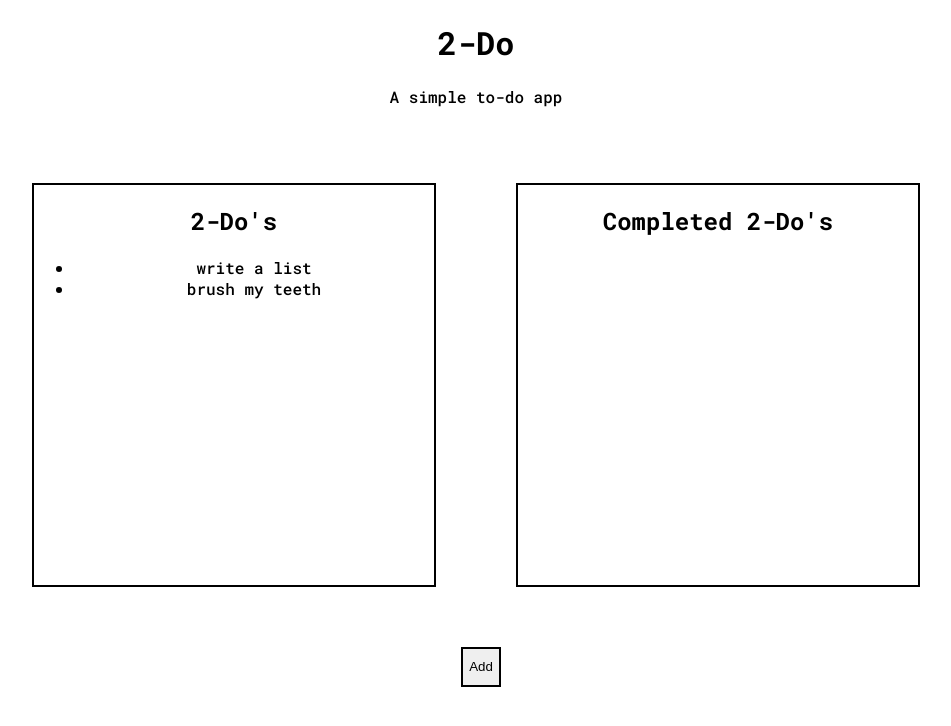
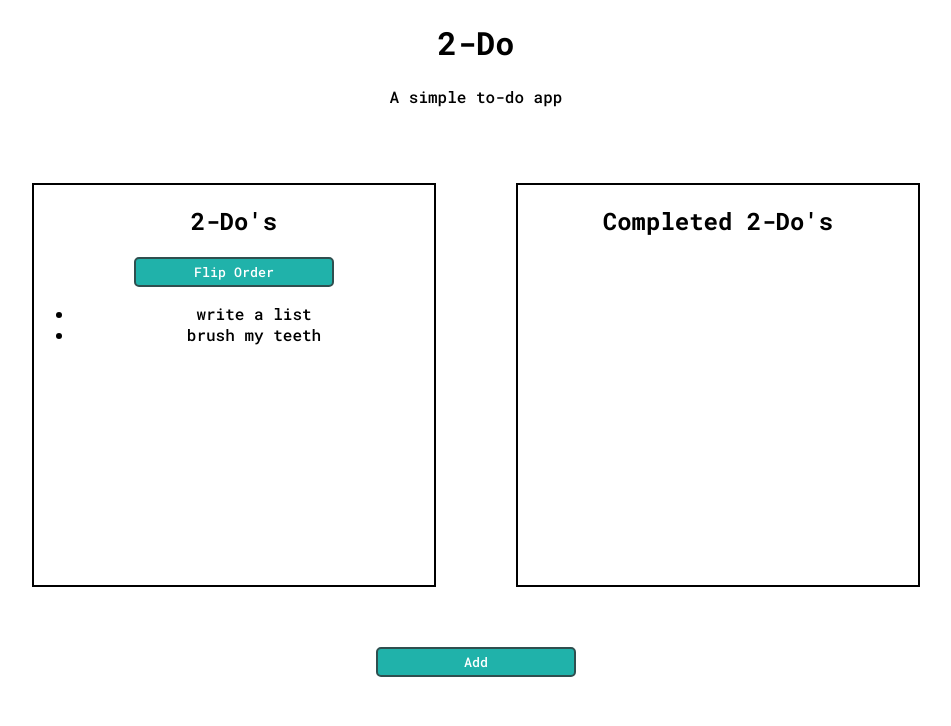
Before and after one commit to tom-ai/2-do, a React (Create React App) app: page / in a window 1280 px wide. Shown: the top 726 px of the page, without its empty margins (164-1115 px from the left). Built offline with nearby package versions, Linux system fonts and the light colour scheme.

Commit message:
Flip Order Functionality Added

```diff
--- a/src/App.css
+++ b/src/App.css
@@ -1,6 +1,9 @@
+* {
+	font-family: "Roboto Mono", monospace;
+}
+
 .body {
 	text-align: center;
-	font-family: "Roboto Mono", monospace;
 }
 
 .list-container {
@@ -31,8 +34,13 @@
 }
 
 button {
-	width: 40px;
+	width: 200px;
+	height: 30px;
 	border: 2px solid black;
+	background-color: lightseagreen;
+	color: white;
+	border-radius: 5px;
+	border-color: darkslategrey;
 }
 
 input {
--- a/src/App.js
+++ b/src/App.js
@@ -7,23 +7,29 @@ import { useState } from "react";
 const form = document.querySelector("form");
 
 function App() {
-  const [todos, setTodos] = useState(["write a list", "brush my teeth"])
+	const [todos, setTodos] = useState(["write a list", "brush my teeth"]);
 
-  const addTodo = () => {
-    setTodos((currentTodos) => {
-      return ["set an alarm", ...currentTodos]
-    })
-  }
+	const flipOrder = () => {
+		setTodos((currentTodos) => {
+			return [...currentTodos].reverse();
+		});
+	};
+
+	const addTodo = () => {
+		setTodos((currentTodos) => {
+			return ["set an alarm", ...currentTodos];
+		});
+	};
 
 	return (
 		<div className="body">
 			<Header />
 			<div className="list-container">
-				<PendingList addTodo={addTodo} todos={todos}/>
+				<PendingList addTodo={addTodo} todos={todos} flipOrder={flipOrder} />
 				<CompletedList />
 			</div>
 			<div className="input-container">
-				<Input addTodo={addTodo}/>
+				<Input addTodo={addTodo} />
 			</div>
 		</div>
 	);
--- a/src/components/Input.jsx
+++ b/src/components/Input.jsx
@@ -1,8 +1,12 @@
-const Input = ({addTodo}) => {
+const Input = ({ addTodo }) => {
 	return (
 		<div className="input-div">
-			<button onClick={() => {addTodo()}} className="input-text-box">
-					Add
+			<button
+				onClick={() => {
+					addTodo();
+				}}
+			>
+				Add
 			</button>
 			{/* <form action="#" method="" id="form">
 				<input
--- a/src/components/Pending-List.jsx
+++ b/src/components/Pending-List.jsx
@@ -1,20 +1,21 @@
 // import {addTodo} from "../App"
 
-
-const PendingList = ({addTodo, todos}) => {
-
+const PendingList = ({ addTodo, todos, flipOrder }) => {
 	return (
 		<div className="list-div">
 			<h2>2-Do's</h2>
-			{console.log(todos)}
+			<button
+				onClick={() => {
+					flipOrder();
+				}}
+			>
+				Flip Order
+			</button>
 			<ul>
 				{todos.map((todo, index) => {
-					return (
-						<li key={index}> {todo} </li>
-					)
+					return <li key={index}> {todo} </li>;
 				})}
 			</ul>
-
 		</div>
 	);
 };
```
